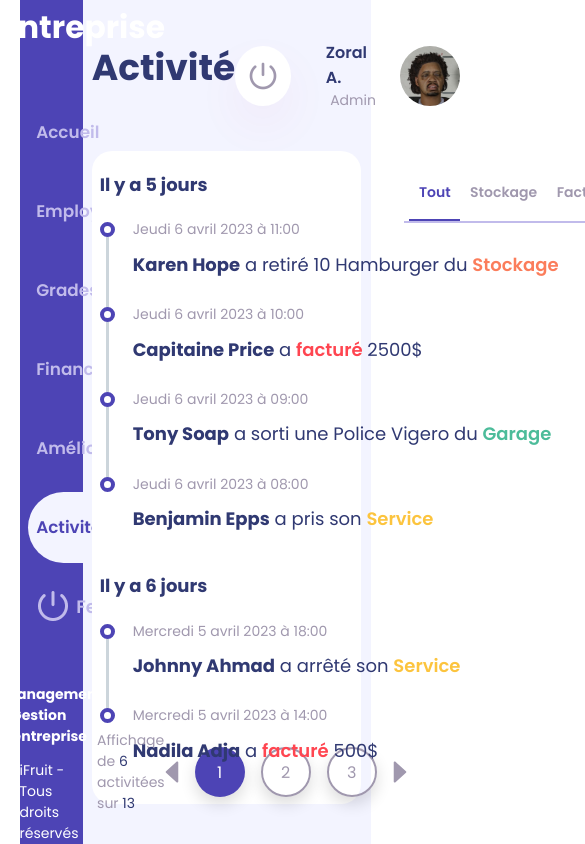
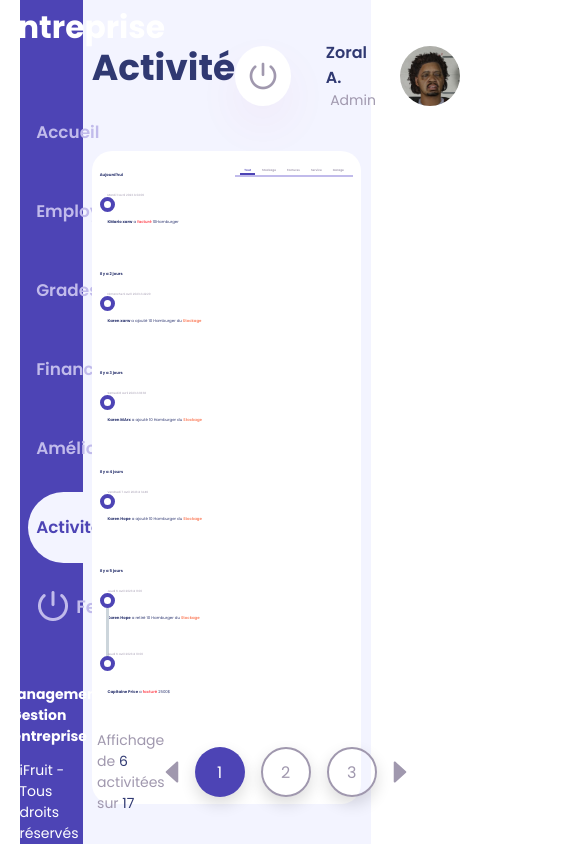
Before and after one commit to Tryade-projects/triade-dashboard, a React (Vite) app: page /activities in a window 390 px wide. Shown: the top 844 px of the page, 585 px wide, since content can reach past the window. Built offline with nearby package versions, Linux system fonts and the light colour scheme.

Commit message:
style: (activities.scss): Settings responsive

```diff
--- a/activitiesData.json
+++ b/activitiesData.json
@@ -1,4 +1,44 @@
 [
+  {
+    "activityId": "36ed632d-e3be-4083-be90-cfafdbd2e6b7",
+    "employee": "KMario xarw",
+    "timestamp": 1681178800,
+    "category": "Factures",
+    "element": "Hamburger",
+    "quantity": 10,
+    "color": "orange",
+    "interaction_type": true
+  },
+  {
+    "activityId": "36ed632d-e3be-4083-be90-cfafdbd2e6b8",
+    "employee": "Karen xarw",
+    "timestamp": 1681078800,
+    "category": "Stockage",
+    "element": "Hamburger",
+    "quantity": 10,
+    "color": "orange",
+    "interaction_type": true
+  },
+  {
+    "activityId": "36ed632d-e3be-4083-be90-cfafdbd2e6b9",
+    "employee": "Karen MArx",
+    "timestamp": 1680978800,
+    "category": "Stockage",
+    "element": "Hamburger",
+    "quantity": 10,
+    "color": "orange",
+    "interaction_type": true
+  },
+  {
+    "activityId": "36ed632d-e3be-4083-be90-cfafdbd2e6c0",
+    "employee": "Karen Hope",
+    "timestamp": 1680878800,
+    "category": "Stockage",
+    "element": "Hamburger",
+    "quantity": 10,
+    "color": "orange",
+    "interaction_type": true
+  },
   {
     "activityId": "36ed632d-e3be-4083-be90-cfafdbd2e6c1",
     "employee": "Karen Hope",
--- a/src/components/ButtonsFilterWrapper/_buttonsFilterWrapper.scss
+++ b/src/components/ButtonsFilterWrapper/_buttonsFilterWrapper.scss
@@ -1,14 +1,12 @@
 .buttonsFilterWrapper {
   display: flex;
 
-  height: 3.5625rem;
+  height: 3vw;
 
   width: 100%;
   justify-content: space-between;
   border-bottom: 2px solid $colorGrey2;
   padding: 0 2%;
-
-
 
   margin-top: 1.13vh;
 
@@ -24,7 +22,8 @@
   display: flex;
   align-items: center;
   justify-content: center;
-  font-size: 14px;
+  // font-size: 14px;
+  font-size: 0.75vw;
   color: $colorGrey3;
   padding: 0 4%;
   @include transitionOutHover;
@@ -32,7 +31,7 @@
   transition: all ease 0.4s;
 }
 
-.buttonFilter:hover{
+.buttonFilter:hover {
   @include transitionInHover;
   color: $colorPurple;
 }
--- a/src/pages/Activities/Activities.jsx
+++ b/src/pages/Activities/Activities.jsx
@@ -18,7 +18,6 @@ const Activities = () => {
   ];
 
   const [activities, setActivities] = useState([]);
-
   const [category, setCategory] = useState("Tout");
 
   const numberPages = Math.ceil(activities.length / INFO_PER_PAGE);
@@ -130,7 +129,7 @@ const Activities = () => {
 
   const displayTimelineContent = (activity) => {
     if (activity.category === "Stockage") {
-      const interaction_type = activity.interactio_type ? "ajouté" : "retiré";
+      const interaction_type = activity.interaction_type ? "ajouté" : "retiré";
       return (
         <p>
           <span className="bold">{activity.employee}</span> a {interaction_type}{" "}
@@ -184,13 +183,14 @@ const Activities = () => {
       <Header title={"Activité"} />
       <article className="activitiesWrapper">
         <section className="activitiesListAndNavWrapper">
-          <section className="activitiesListWrapper">
-            <ul className="timeline">
+          <ul className="timeline activitiesListWrapper">
             {currentActivities.map((activity, i, activities) => (
-                <div key={activity.activityId}>
+              <div
+                key={activity.activityId}
+                className="timelineItemAndSeparatorWrapper"
+              >
                 {displaySeparator(i, activities)}
-                  <div className="timelineItemWrapper">
-                    <li>
+                <li className="timelineItemWrapper">
                   <div className="timelineItem">
                     <p className="timelineInfo">
                       {formatDateForDisplay(activity.timestamp)}
@@ -208,10 +208,8 @@ const Activities = () => {
                   </div>
                 </li>
               </div>
-                </div>
             ))}
           </ul>
-          </section>
           <ButtonsFilterWrapper
             labels={activitiesLabels}
             category={category}
--- a/src/pages/Activities/_activities.scss
+++ b/src/pages/Activities/_activities.scss
@@ -33,18 +33,45 @@
     height: 100%;
     display: flex;
     flex-direction: column;
-    gap: 4.3%;
+    // gap: 4%;
+    // justify-content: space-between;
+    //childrens
+    // .timelineItemWrapper {
+    //   flex-shrink: 0; /* Empêche les éléments de rétrécir */
+    //   flex-grow: 1; /* Permet aux éléments de s'agrandir */
+    //   max-width: 100%; /* Empêche les éléments de dépasser la largeur du conteneur */
+    // }
+  }
+
+  .timelineItemAndSeparatorWrapper {
+    flex-shrink: 0; /* Empêche les éléments de rétrécir */
+    flex-grow: 1; /* Permet aux éléments de s'agrandir */
+    max-width: 100%; /* Empêche les éléments de dépasser la largeur du conteneur */
+    display: flex;
+    flex-direction: column;
+  }
+
+  .timelineItemWrapper {
+    flex-shrink: 0; /* Empêche les éléments de rétrécir */
+    flex-grow: 1; /* Permet aux éléments de s'agrandir */
+    max-width: 100%; /* Empêche les éléments de dépasser la largeur du conteneur */
+    li {
+      height: 100%;
+    }
   }
 
   /*----- TIMELINE ITEM -----*/
 
   .timelineItem {
-    padding-left: 2.0625rem;
+    // padding-left: 2.0625rem;
+    padding-left: 2vw;
     position: relative;
-    height: 100%;
+    // height: 4vw;
     display: flex;
     flex-direction: column;
-    gap: 0.625rem;
+    // gap: 0.625rem;
+    // gap: 0.5vw;
+    height: 100%;
     &:last-child {
       padding-bottom: 0;
     }
@@ -54,8 +81,8 @@
 
   .timelineInfo {
     font-size: 14px;
+    font-size: 0.75vw;
     font-weight: 400;
-
     color: $colorGrey3;
   }
   /*----- TIMELINE MARKER -----*/
@@ -90,7 +117,7 @@
       top: 0.625rem;
       bottom: -0.3125rem;
       left: 6px;
-      height: 150%;
+      height: 100%;
     }
     .timelineItem:last-child &:after {
       content: none;
@@ -109,13 +136,16 @@
 }
 
 .timelineTitle {
-  margin: 0;
-  height: 3.5625rem;
+  // height: 3.5625rem;
+  // height: 4vw;
   display: flex;
   align-items: center;
   color: $colorText;
-  font-size: 1.125rem;
-  margin-bottom: 1.7%;
+  // font-size: 1.125rem;
+  font-size: 1vw;
+  flex-shrink: 0;
+  flex-grow: 1;
+  max-width: 100%;
 }
 
 .activitiesPagination {
@@ -128,9 +158,15 @@
 
 .timelineContent {
   color: $colorText;
-  font-size: 1.125rem;
+  // font-size: 1.125rem;
+  font-size: 1vw;
   white-space: nowrap;
   line-height: 1.6875rem;
+  flex-shrink: 0;
+  flex-grow: 0.7;
+  max-width: 100%;
+  display: flex;
+  align-items: center;
 }
 
 .categoryColor {
```
Also changed, not shown: 1 other file (tests, documents, lock files or other folders). Lines whose indentation alone changed are shown as unchanged.
